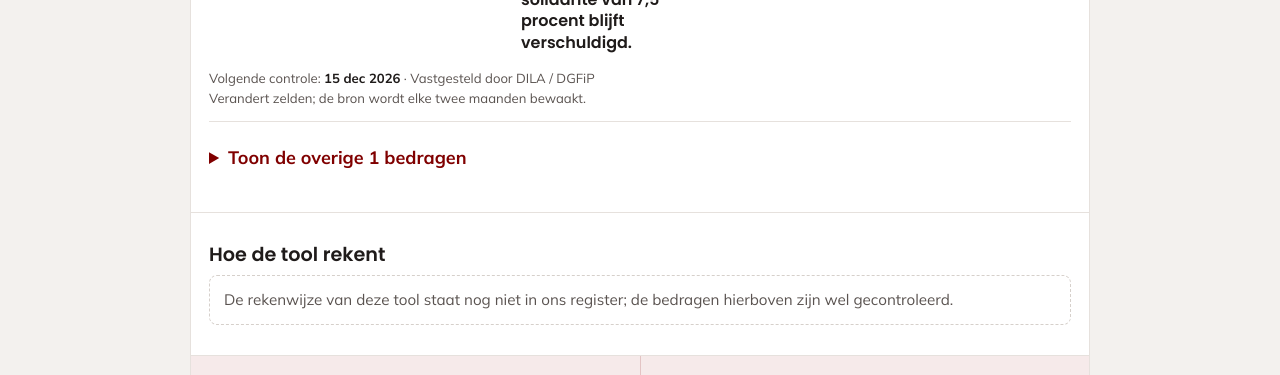
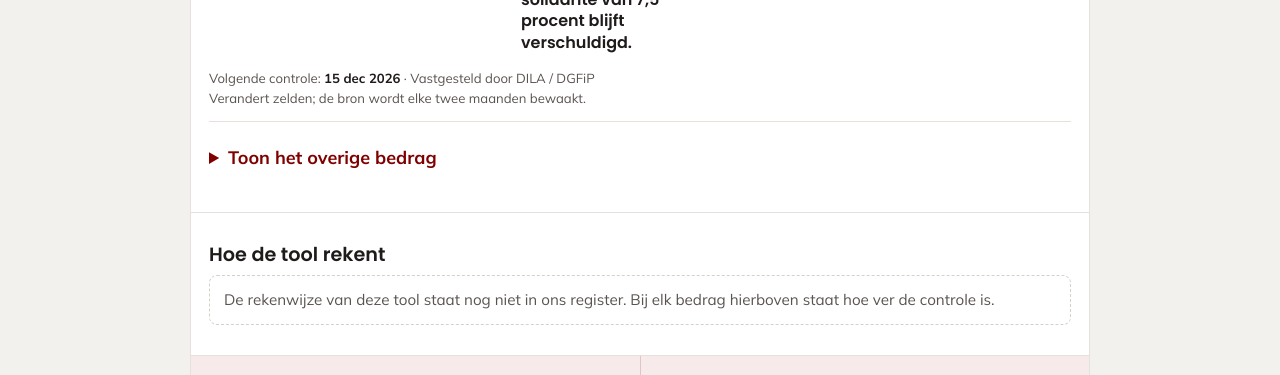
Before and after one commit to antonnoe/communitiesabroad, a Next.js app: page /manifest/tool/briefhulp-fr in a window 1280 px wide. Shown: the part 2340-2715 px from the top of the page. Built offline with nearby package versions, Linux system fonts and the light colour scheme.

Commit message:
Toolkaart: enkelvoud bij één overig bedrag, eerlijke tekst bij ontbrekende rekenwijze
Co-Authored-By: Claude Opus 5.5 <noreply@anthropic.com>
Claude-Session: https://claude.ai/code/session_013Xbod2jGM7hUUf3QTijiEr

```diff
--- a/content/toolkaart.md
+++ b/content/toolkaart.md
@@ -22,6 +22,7 @@ bedragen:
   vaststeller: "Vastgesteld door {x}"
   toonAlle: "Toon alle {n} bedragen"
   toonRest: "Toon de overige {n} bedragen"
+  toonRestEen: "Toon het overige bedrag"
 schattingen:
   kop: "Schattingen in deze tool"
   intro: "Voor deze bedragen bestaat geen officieel tarief. De tool rekent met een schatting en toont die apart, dus niet als gecontroleerd bedrag."
@@ -32,7 +33,7 @@ rekenwijze:
   stapGecontroleerd: "gecontroleerd"
   stapInControle: "nog in controle"
   bronLink: "Lees de officiële bron"
-  leeg: "De rekenwijze van deze tool staat nog niet in ons register; de bedragen hierboven zijn wel gecontroleerd."
+  leeg: "De rekenwijze van deze tool staat nog niet in ons register. Bij elk bedrag hierboven staat hoe ver de controle is."
   gebruikt: "Gebruikt:"
   gecontroleerd: "Rekenwijze gecontroleerd"
   laatsteStap: "Laatst gecontroleerd"
--- a/src/app/manifest/tool/[slug]/page.tsx
+++ b/src/app/manifest/tool/[slug]/page.tsx
@@ -17,7 +17,7 @@ interface KaartTekst {
   standRegel: string;
   peilUitleg: string;
   zoWerkenLink: string;
-  bedragen: { kop: string; intro: string; leeg: string; kolommen: string[]; toonRest: string; volgende: string; vaststeller: string };
+  bedragen: { kop: string; intro: string; leeg: string; kolommen: string[]; toonRest: string; toonRestEen?: string; volgende: string; vaststeller: string };
   schattingen: { kop: string; intro: string; label: string; herziening: string };
   rekenwijze: { kop: string; stapGecontroleerd: string; stapInControle: string; bronLink: string; leeg: string; gebruikt: string; gecontroleerd: string; laatsteStap: string; volgendeStap: string };
   zoWerkenWij: { kop: string; tekst: string; linkLabel: string; linkHref: string };
@@ -177,7 +177,7 @@ export default async function ToolkaartPage({ params }: { params: Promise<{ slug
                 </div>
                 {rest.length > 0 && (
                   <details className="meer" id="alle-bedragen">
-                    <summary>{t.bedragen.toonRest.replace("{n}", String(rest.length))}</summary>
+                    <summary>{rest.length === 1 && t.bedragen.toonRestEen ? t.bedragen.toonRestEen : t.bedragen.toonRest.replace("{n}", String(rest.length))}</summary>
                     <div className="rijen">
                       {rest.map((b) => (
                         <Rij key={b.id} b={b} t={t} />
```
